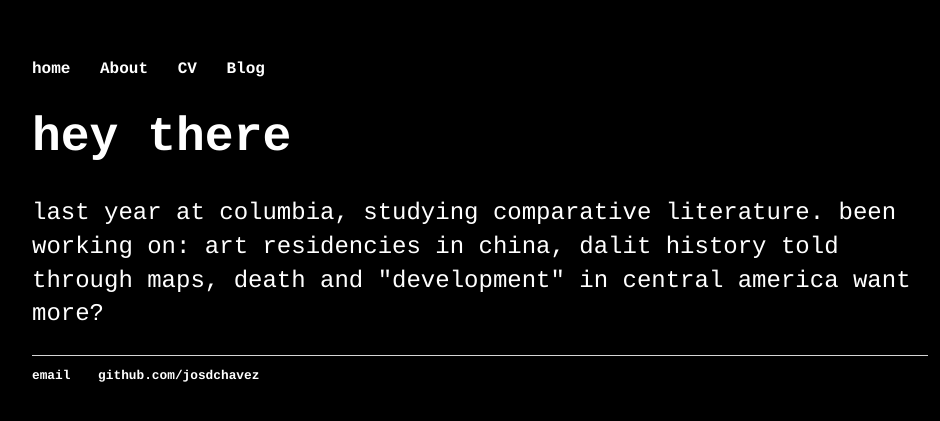
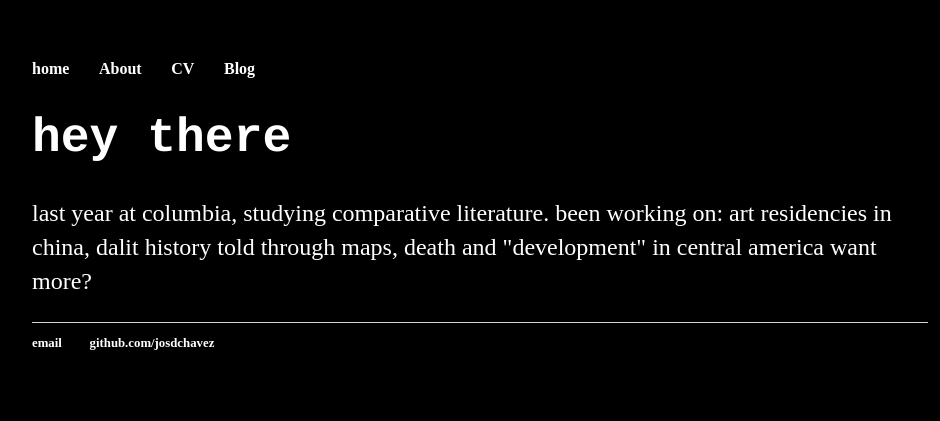
Before and after one commit to josdchavez/josdchavez.github.io, a Jekyll site: the page built from index.html, in a window 1280 px wide. Shown: the top 421 px of the page, without its empty margins (160-1100 px from the left). Built offline with Jekyll 4.4.1, drawn with Linux system fonts in a browser that asks for light colours.

Commit message:
Update main.css

```diff
--- a/css/main.css
+++ b/css/main.css
@@ -43,7 +43,7 @@ ul.posts li {
 }
 
 * {
-    font-family: Courier;
+    font-family: Lucida Sans Typewriter;
     color: white;
     background-color: black;
 }
```
